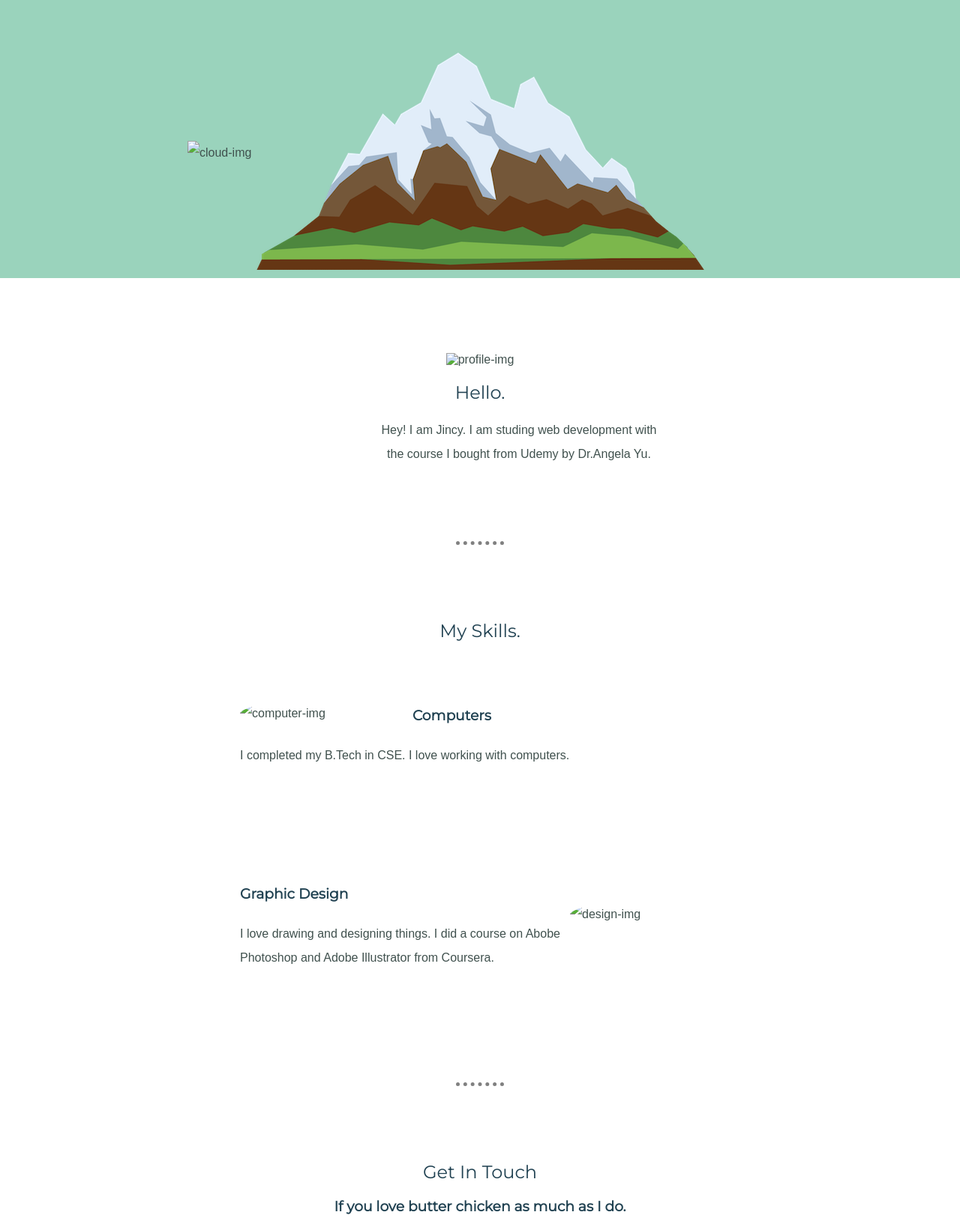
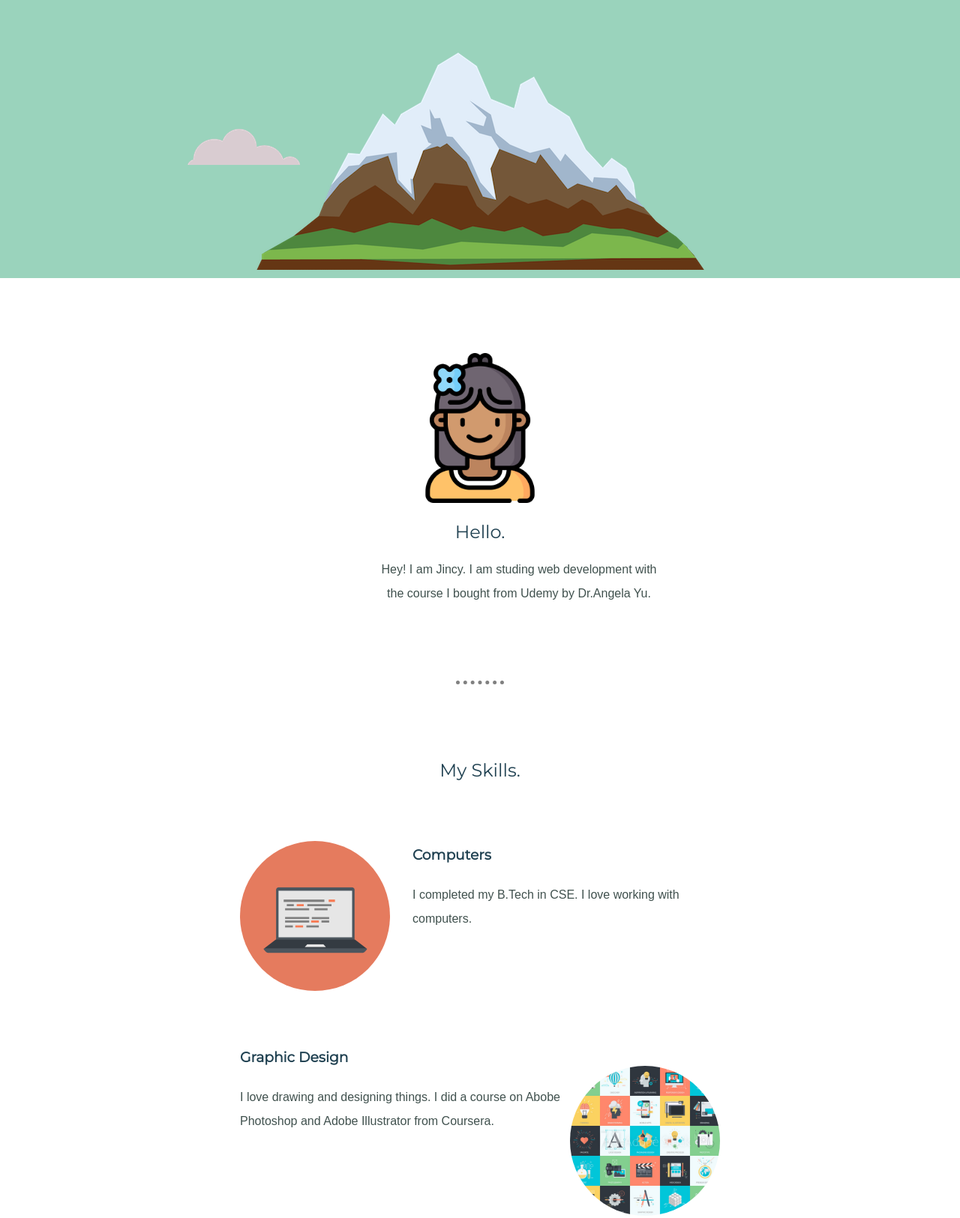
Before and after one commit to jincy-george518/MyPage, a plain HTML site: page index.html in a window 1280 px wide. Shown: the part 300-1925 px from the top of the page at 75% size. Drawn offline with Linux system fonts and the light colour scheme.

Commit message:
Update index.html

```diff
--- a/index.html
+++ b/index.html
@@ -16,12 +16,12 @@
     <img class="top-cloud" src="MyPage/cloud.png" alt="cloud-img">
     <h1>I'm Jincy.</h1>
     <h2>A web developer.</h2>
-    <img class="bottom-cloud" src="images/cloud.png" alt="cloud-img">
+    <img class="bottom-cloud" src="MyPage/cloud.png" alt="cloud-img">
     <img src="mountain.png" alt="mountain-img">
   </div>
   <div class="middle-container">
     <div class="profile">
-      <img src="images/woman.png" height="200px" alt="profile-img">
+      <img src="MyPage/woman.png" height="200px" alt="profile-img">
       <h2>Hello.</h2>
       <p class="my-info">Hey! I am Jincy. I am studing web development with the course I bought from Udemy by Dr.Angela Yu.</p>
     </div>
@@ -29,12 +29,12 @@
     <div class="skills">
       <h2>My Skills.</h2>
       <div class="skill-row">
-        <img class="computer" src="images/computer.png" width="200px" alt="computer-img">
+        <img class="computer" src="MyPage/computer.png" width="200px" alt="computer-img">
         <h3>Computers</h3>
         <p>I completed my B.Tech in CSE. I love working with computers.</p>
       </div>
       <div class="skill-row">
-        <img class="design" src="images/graphic.jpg" width="200px" alt="design-img">
+        <img class="design" src="MyPage/graphic.jpg" width="200px" alt="design-img">
         <h3>Graphic Design</h3>
         <p>I love drawing and designing things. I did a course on Abobe Photoshop and Adobe Illustrator from Coursera.</p>
       </div>
```
